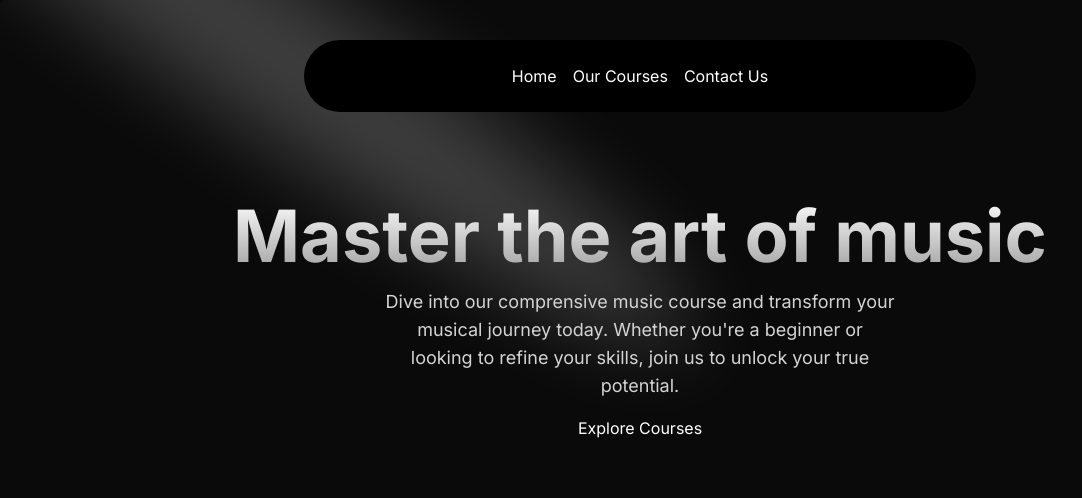
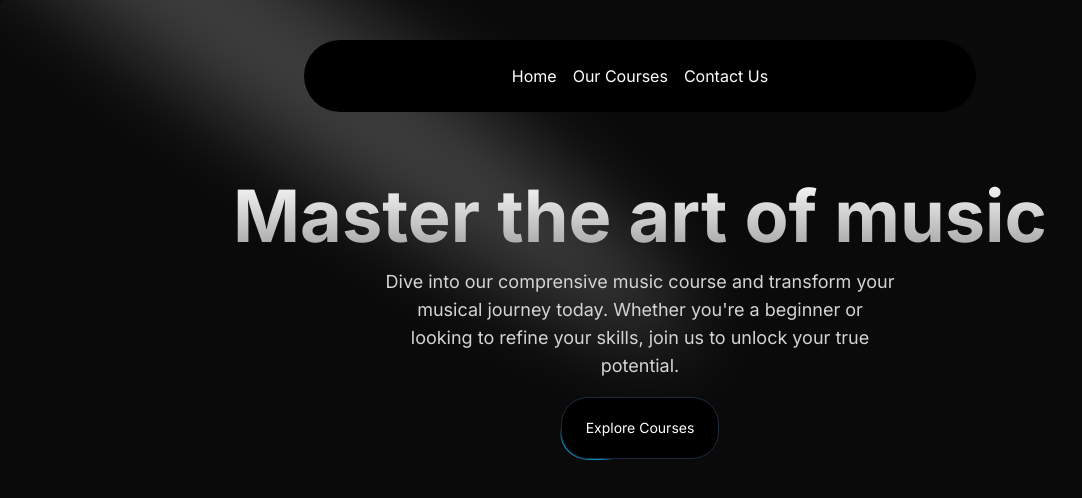
Before and after one commit to Ayush945/music-academy, a Next.js app: page / in a window 1280 px wide. Shown: the top 498 px of the page, without its empty margins (0-1082 px from the left). Built offline with nearby package versions, Linux system fonts and the light colour scheme.

Commit message:
completed hero sectio

```diff
--- a/src/components/HeroSection.tsx
+++ b/src/components/HeroSection.tsx
@@ -1,6 +1,6 @@
 import Link from "next/link";
 import { Spotlight } from "./ui/Spotlight";
-
+import { Button } from "./ui/moving-border";
 function HeroSectionPage() {
   return (
     <div
@@ -23,7 +23,11 @@
         </p>
         <div className="mt-4">
                 <Link href={"/courses"}>
-                Explore Courses
+                <Button
+                    borderRadius="1.75rem"
+                    className="bg-white dark:bg-black text-black dark:text-white border-neutral-200 dark:border-slate-800"
+                    >Explore Courses
+                </Button>
 
                 </Link>
             </div>
--- /dev/null
+++ b/src/components/ui/moving-border.tsx
@@ -0,0 +1,139 @@
+"use client";
+import React from "react";
+import {
+  motion,
+  useAnimationFrame,
+  useMotionTemplate,
+  useMotionValue,
+  useTransform,
+} from "framer-motion";
+import { useRef } from "react";
+import { cn } from "@/utils/cn";
+
+export function Button({
+  borderRadius = "1.75rem",
+  children,
+  as: Component = "button",
+  containerClassName,
+  borderClassName,
+  duration,
+  className,
+  ...otherProps
+}: {
+  borderRadius?: string;
+  children: React.ReactNode;
+  as?: any;
+  containerClassName?: string;
+  borderClassName?: string;
+  duration?: number;
+  className?: string;
+  [key: string]: any;
+}) {
+  return (
+    <Component
+      className={cn(
+        "bg-transparent relative text-xl  h-16 w-40 p-[1px] overflow-hidden ",
+        containerClassName
+      )}
+      style={{
+        borderRadius: borderRadius,
+      }}
+      {...otherProps}
+    >
+      <div
+        className="absolute inset-0"
+        style={{ borderRadius: `calc(${borderRadius} * 0.96)` }}
+      >
+        <MovingBorder duration={duration} rx="30%" ry="30%">
+          <div
+            className={cn(
+              "h-20 w-20 opacity-[0.8] bg-[radial-gradient(var(--sky-500)_40%,transparent_60%)]",
+              borderClassName
+            )}
+          />
+        </MovingBorder>
+      </div>
+
+      <div
+        className={cn(
+          "relative bg-slate-900/[0.8] border border-slate-800 backdrop-blur-xl text-white flex items-center justify-center w-full h-full text-sm antialiased",
+          className
+        )}
+        style={{
+          borderRadius: `calc(${borderRadius} * 0.96)`,
+        }}
+      >
+        {children}
+      </div>
+    </Component>
+  );
+}
+
+export const MovingBorder = ({
+  children,
+  duration = 2000,
+  rx,
+  ry,
+  ...otherProps
+}: {
+  children: React.ReactNode;
+  duration?: number;
+  rx?: string;
+  ry?: string;
+  [key: string]: any;
+}) => {
+  const pathRef = useRef<any>();
+  const progress = useMotionValue<number>(0);
+
+  useAnimationFrame((time) => {
+    const length = pathRef.current?.getTotalLength();
+    if (length) {
+      const pxPerMillisecond = length / duration;
+      progress.set((time * pxPerMillisecond) % length);
+    }
+  });
+
+  const x = useTransform(
+    progress,
+    (val) => pathRef.current?.getPointAtLength(val).x
+  );
+  const y = useTransform(
+    progress,
+    (val) => pathRef.current?.getPointAtLength(val).y
+  );
+
+  const transform = useMotionTemplate`translateX(${x}px) translateY(${y}px) translateX(-50%) translateY(-50%)`;
+
+  return (
+    <>
+      <svg
+        xmlns="http://www.w3.org/2000/svg"
+        preserveAspectRatio="none"
+        className="absolute h-full w-full"
+        width="100%"
+        height="100%"
+        {...otherProps}
+      >
+        <rect
+          fill="none"
+          width="100%"
+          height="100%"
+          rx={rx}
+          ry={ry}
+          ref={pathRef}
+        />
+      </svg>
+      <motion.div
+        style={{
+          position: "absolute",
+          top: 0,
+          left: 0,
+          display: "inline-block",
+          transform,
+        }}
+      >
+        {children}
+      </motion.div>
+    </>
+  );
+};
--- a/tailwind.config.ts
+++ b/tailwind.config.ts
@@ -1,9 +1,20 @@
 import type { Config } from "tailwindcss";
-const colors=require("tailwindcss/colors");
 
-const{
-  default:fattenColorPalette,
-}=require("tailwindcss/lib/util/flattenColorPalette");
+const colors = require("tailwindcss/colors");
+const {
+  default: flattenColorPalette,
+} = require("tailwindcss/lib/util/flattenColorPalette");
+
+function addVariablesForColors({ addBase, theme }: any) {
+  const allColors = flattenColorPalette(theme('colors'));
+  const newVars = Object.fromEntries(
+    Object.entries(allColors).map(([key, value]) => [`--${key}`, value])
+  );
+
+  addBase({
+    ':root': newVars,
+  });
+}
 
 const config: Config = {
   content: [
@@ -37,6 +48,7 @@
 
     },
   },
-  plugins: [],
+  plugins: [addVariablesForColors,],
 };
+
 export default config;
```
